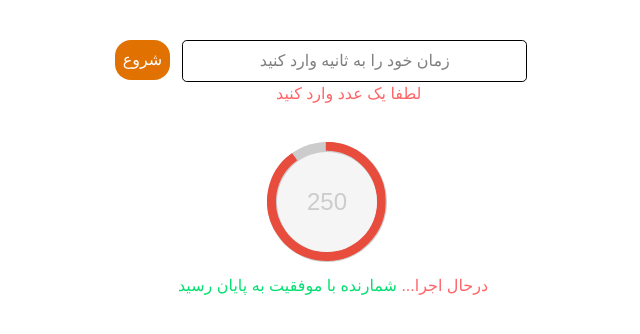
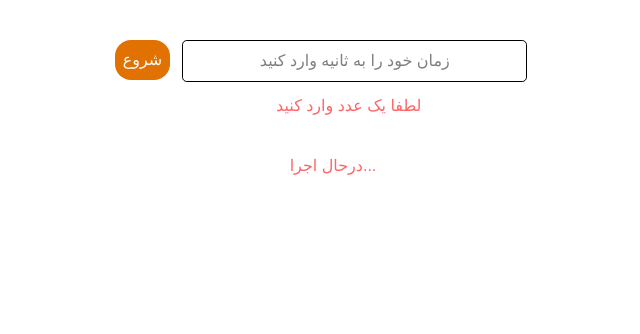
Before and after one commit to Andromeda-T/js-counter, a website: page src/index.html in a window 1280 px wide. Both pictures are taken after a click on the button "شروع". Shown: the whole page, without its empty margins (307-947 px from the left). Drawn offline with Linux system fonts and the light colour scheme; a small style sheet from the web is missing.

Commit message:
add timer and suc and load msg

```diff
--- a/src/index.html
+++ b/src/index.html
@@ -18,20 +18,20 @@
 
 <body>
 
-    <div class="container flex flex-col justify-center items-center mt-10 space-y-9">
-        <div class="flex flex-row-reverse mr-6">
+    <div class="m-auto flex flex-col justify-center items-center mt-10 space-y-9 ">
+        <div class="flex flex-row-reverse mr-6" id="box_s">
             <div class="flex flex-col">
                 <input class="border rounded-[.3rem] ml-3 px-17 py-2 text-center" type="text"
-                    placeholder="زمان خود را به ثانیه وارد کنید" id="input-s">
-                <span class="m-auto text-red-400 hidden" id="eror">لطفا یک عدد وارد کنید</span>
+                    placeholder="زمان خود را به ثانیه وارد کنید" id="inp_s">
+                <span class="m-auto text-red-400 hidden mt-3" id="err_s">لطفا یک عدد وارد کنید</span>
             </div>
             <div>
                 <button class="flex p-2 bg-amber-600 rounded-2xl text-white cursor-pointer hover:bg-amber-700"
-                    id="btn">شروع</button>
+                    id="btn_s">شروع</button>
             </div>
         </div>
-        <div class="c100 p90">
-            <span>250</span>
+        <div class="c100 p90 hidden" id="cir_s">
+            <span id="spn_s"></span>
             <div class="slice">
                 <div class="bar"></div>
                 <div class="fill"></div>
@@ -39,8 +39,8 @@
         </div>
         <div>
             <p>
-                <span class="text-red-400">درحال اجرا...</span>
-                <span class="text-green-400">شمارنده با موفقیت به پایان رسید</span>
+                <span id="goo_s" class="text-red-400 hidden">درحال اجرا...</span>
+                <span id="suc_s" class="text-green-400 hidden">شمارنده با موفقیت به پایان رسید</span>
             </p>
         </div>
     </div>
--- a/src/script.js
+++ b/src/script.js
@@ -1,15 +1,44 @@
-let inp_s = document.querySelector('#input-s');
-let btn = document.querySelector('#btn');
 
-btn.addEventListener('click' , function () {
-    let seconds = parseInt(inp_s.value)
-    let eror = document.querySelector('#eror')
-    if(isNaN(seconds)){
-        eror.classList.remove('hidden')
-    }
-    else{
-        eror.classList.add('hidden')
-    }
+// selectors
 
-    // console.log(seconds)
+let box_s = document.querySelector('#box_s');
+let inp_s = document.querySelector('#inp_s');
+let btn_s = document.querySelector('#btn_s');
+let err_s = document.querySelector('#err_s');
+let cir_s = document.querySelector('#cir_s');
+let spn_s = document.querySelector('#spn_s');
+let goo_s = document.querySelector('#goo_s');
+let suc_s = document.querySelector('#suc_s');
+
+// items
+
+btn_s.addEventListener('click', function () {
+    let secound = parseInt(inp_s.value);
+    let isValid = !isNaN(secound);
+    cir_s.classList.toggle('hidden', !isValid);
+    err_s.classList.toggle('hidden', isValid);
+    box_s.classList.toggle('hidden', isValid);
 })
+
+// timer
+
+btn_s.addEventListener('click', function () {
+    let secound = parseInt(inp_s.value);
+    spn_s.textContent = secound
+    goo_s.classList.remove('hidden')
+    suc_s.classList.add('hidden')
+    inp_s.value = ''
+
+    let timer = setInterval(() => {
+        if (secound <= 1) {
+            clearInterval(timer)
+            box_s.classList.remove('hidden');
+            suc_s.classList.remove('hidden')
+            goo_s.classList.add('hidden')
+            cir_s.classList.add('hidden')
+        }
+        secound--
+        spn_s.textContent = secound
+
+    }, 1000);
+})
```
Also changed, not shown: src/main.css.
